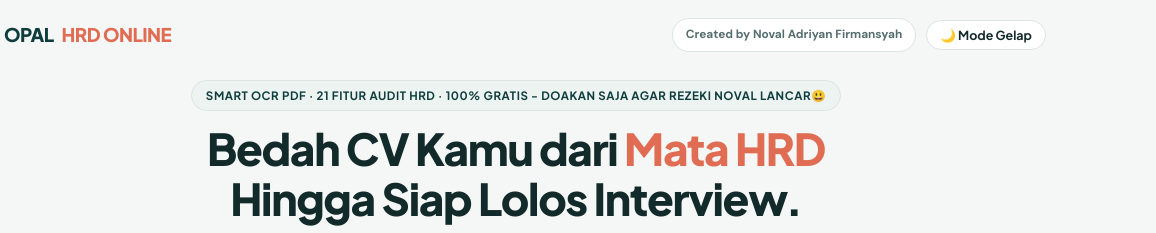
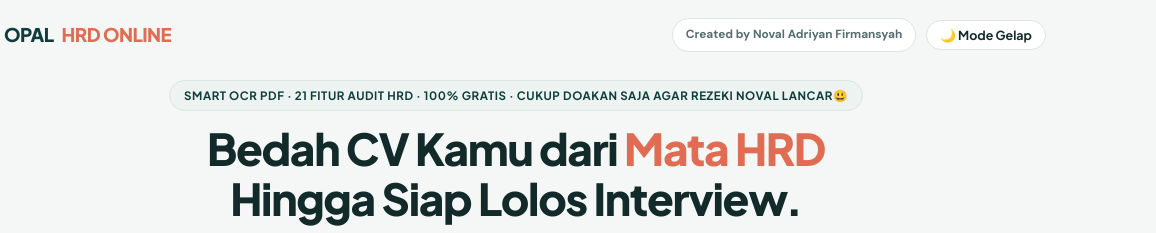
Before and after one commit to novaladriyanf14-hash/opal-hrd-online, a plain HTML site: page index.html in a window 1280 px wide. Shown: the top 233 px of the page, 124-1280 px from the left. Drawn offline with Linux system fonts and the light colour scheme; a script that the page names is missing.

Commit message:
index.html

```diff
--- a/index.html
+++ b/index.html
@@ -322,7 +322,7 @@
 
 <main class="container">
   <section class="hero">
-    <div class="hero-tag">Smart OCR PDF · 21 Fitur Audit HRD · 100% Gratis - Doakan Saja Agar Rezeki Noval Lancar😃</div>
+    <div class="hero-tag">Smart OCR PDF · 21 Fitur Audit HRD · 100% Gratis · Cukup Doakan Saja Agar Rezeki Noval Lancar😃</div>
     <h1>Bedah CV Kamu dari <em>Mata HRD</em><br>Hingga Siap Lolos Interview.</h1>
     <p>Mendukung pembacaan teks & OCR PDF Canva/scan secara cerdas, dilengkapi 20 indikator audit karier & fitur pembanding 2 CV sekaligus.</p>
   </section>
```
